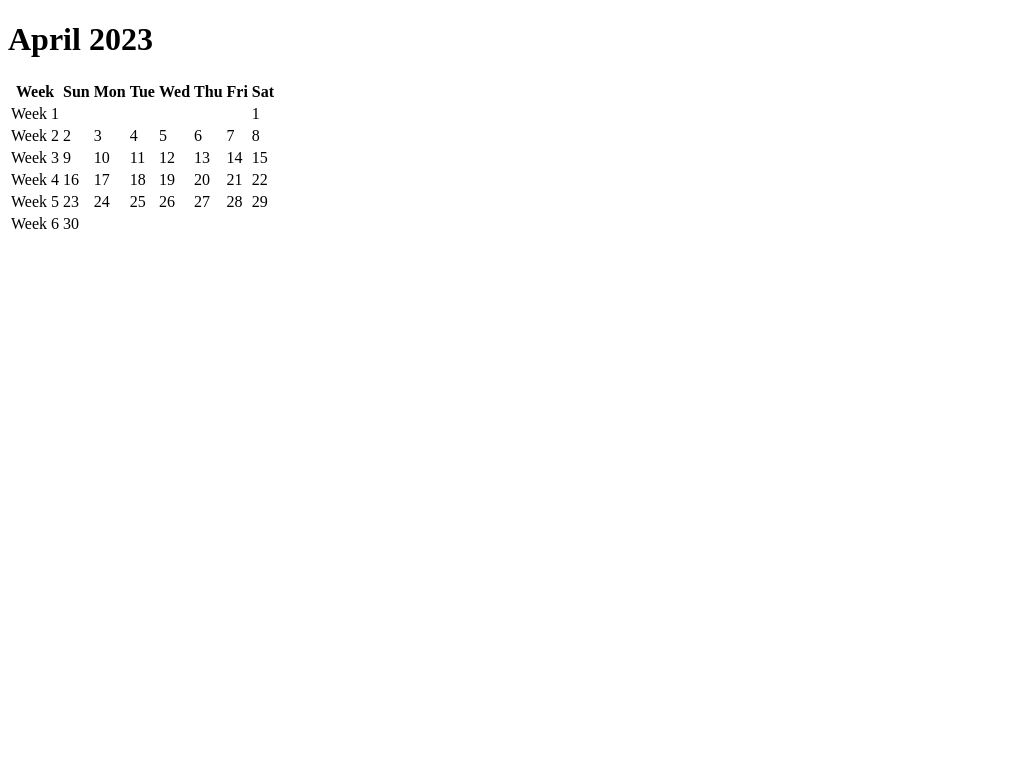
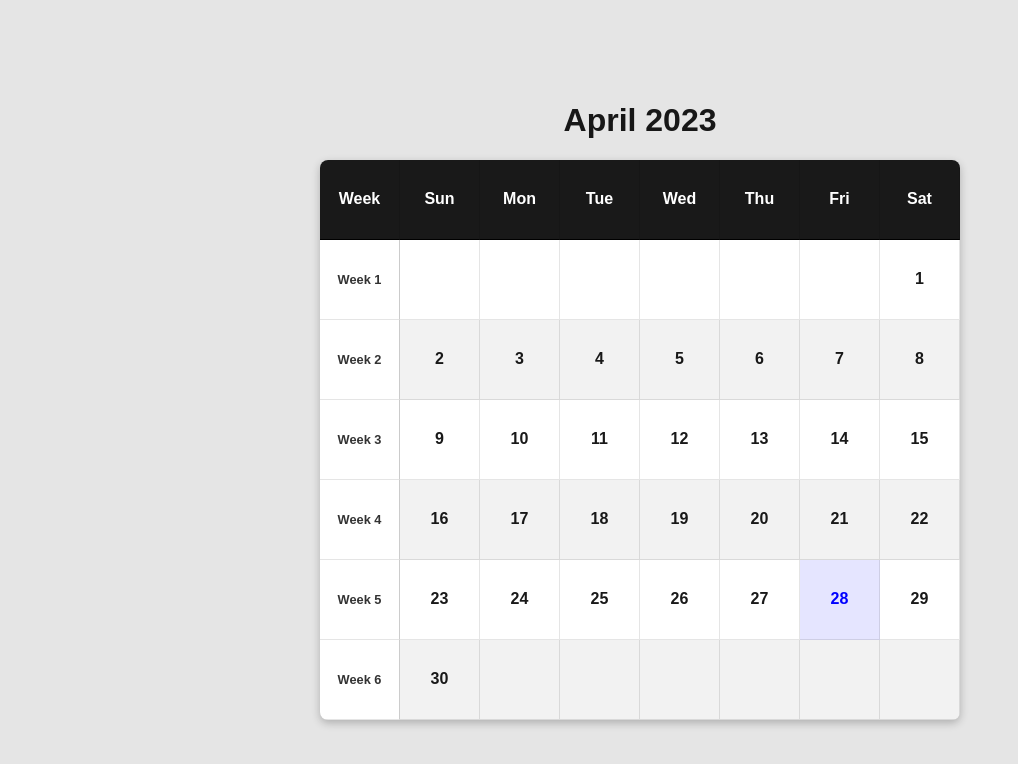
Before and after one commit to christopher-codespaces/IWA17, a plain HTML site: page index.html in a window 1280 px wide. Shown: the whole page, without its empty margins (0-1018 px from the left). Drawn offline with Linux system fonts and the light colour scheme.

Commit message:
Just changed the styles.css to be style

```diff
--- a/index.html
+++ b/index.html
@@ -6,7 +6,7 @@
   <meta http-equiv="X-UA-Compatible" content="IE=edge">
   <meta name="viewport" content="width=device-width, initial-scale=1.0">
   <title>Calendar</title>
-  <link rel="stylesheet" href="/styles.css">
+  <link rel="stylesheet" href="/style.css">
   <script src="./script.js" defer type="module"></script>
 </head>
 
--- a/style.css
+++ b/style.css
@@ -51,6 +51,7 @@
 .table__cell_sidebar {
   color: rgba(0, 0, 0, 0.8);
   border-right: 1px solid rgb(0, 0, 0, 0.2);
+  background-color:red
   font-weight: normal;
   font-size: 0.8rem;
 }
```
Lines whose indentation alone changed are shown as unchanged.
